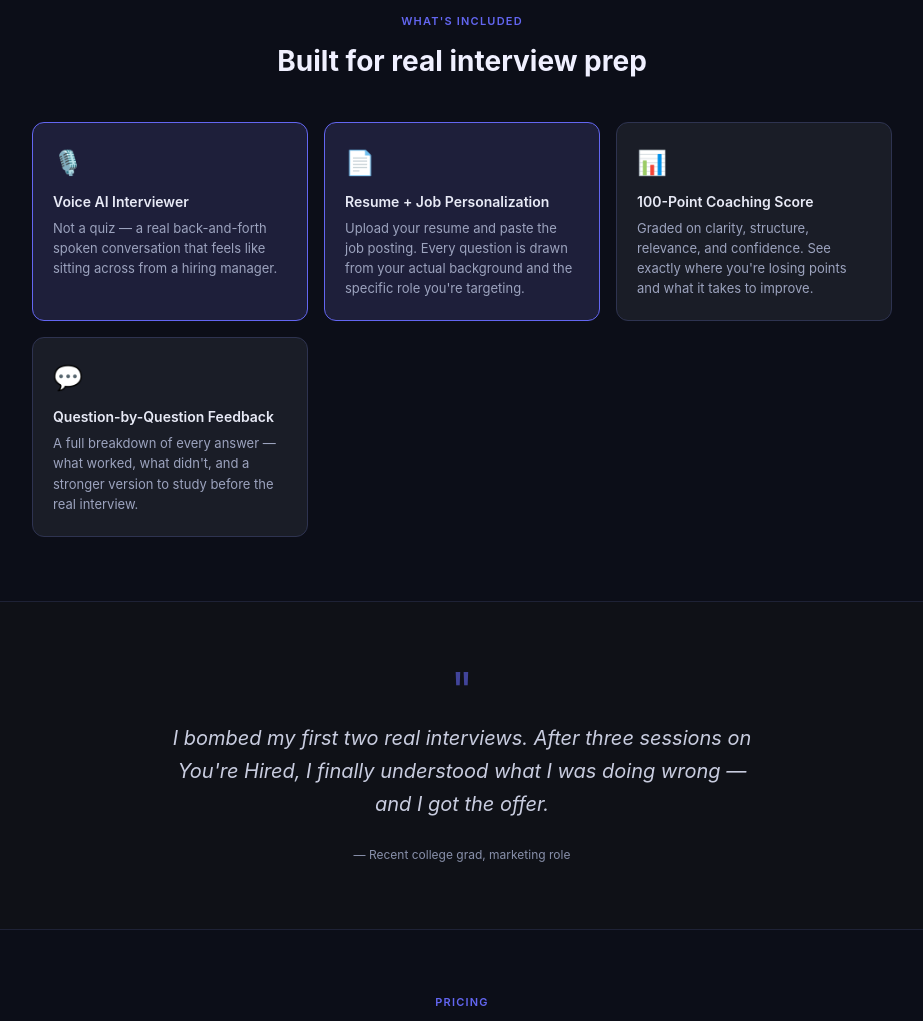
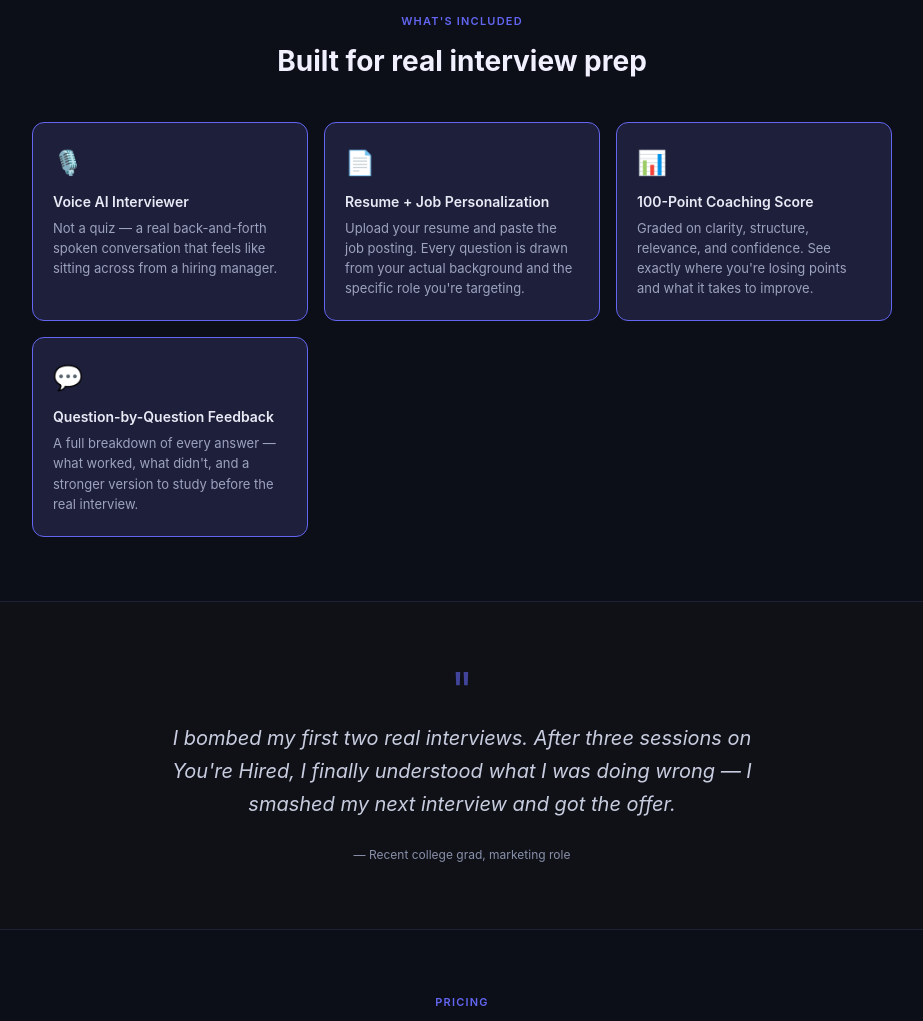
Before and after one commit to dbsimons88/youre-hired, a plain HTML site: page index.html in a window 1280 px wide. Shown: the part 1180-2201 px from the top of the page, without its empty margins (178-1101 px from the left). Drawn offline with Linux system fonts and the light colour scheme.

Commit message:
Update index.html

```diff
--- a/index.html
+++ b/index.html
@@ -1,3 +1,4 @@
+
 <!DOCTYPE html>
 <html lang="en">
 <head>
@@ -372,12 +373,12 @@
           <h3>Resume + Job Personalization</h3>
           <p>Upload your resume and paste the job posting. Every question is drawn from your actual background and the specific role you're targeting.</p>
         </div>
-        <div class="feat">
+        <div class="feat highlight">
           <div class="feat-icon">📊</div>
           <h3>100-Point Coaching Score</h3>
           <p>Graded on clarity, structure, relevance, and confidence. See exactly where you're losing points and what it takes to improve.</p>
         </div>
-        <div class="feat">
+        <div class="feat highlight">
           <div class="feat-icon">💬</div>
           <h3>Question-by-Question Feedback</h3>
           <p>A full breakdown of every answer — what worked, what didn't, and a stronger version to study before the real interview.</p>
@@ -390,7 +391,7 @@
   <section class="testimonial">
     <div class="container">
       <div class="quote-mark">"</div>
-      <blockquote>I bombed my first two real interviews. After three sessions on You're Hired, I finally understood what I was doing wrong — and I got the offer.</blockquote>
+      <blockquote>I bombed my first two real interviews. After three sessions on You're Hired, I finally understood what I was doing wrong — I smashed my next interview and got the offer.</blockquote>
       <cite>— Recent college grad, marketing role</cite>
     </div>
   </section>
```
